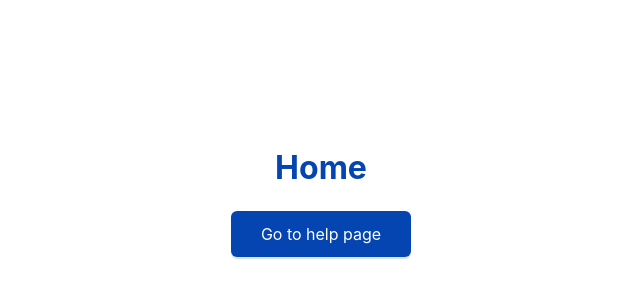
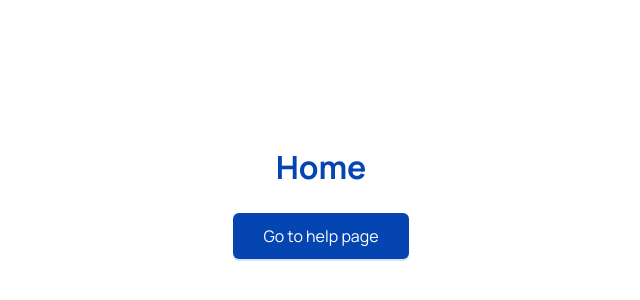
Before and after one commit to begmatovv/contrast, a React (Vite) app: page / in a window 1280 px wide. Shown: the part 226-526 px from the top of the page, without its empty margins (319-959 px from the left). Built offline with nearby package versions, Linux system fonts and the light colour scheme.

Commit message:
change font

```diff
--- a/src/styles/global.scss
+++ b/src/styles/global.scss
@@ -7,7 +7,6 @@
   margin: 0;
   padding: 0;
   box-sizing: border-box;
-  // list-style-type: none;
   font-family: $font-primary !important;
 }
 
--- a/src/styles/variables.scss
+++ b/src/styles/variables.scss
@@ -2,7 +2,7 @@
 @import url('https://fonts.googleapis.com/css2?family=Manrope:wght@200..800&display=swap');
 
 // Font family
-$font-primary: 'Inter', sans-serif;
+$font-primary: 'Manrope', sans-serif;
 
 // Colors
 $primary: #0445b1;
```
